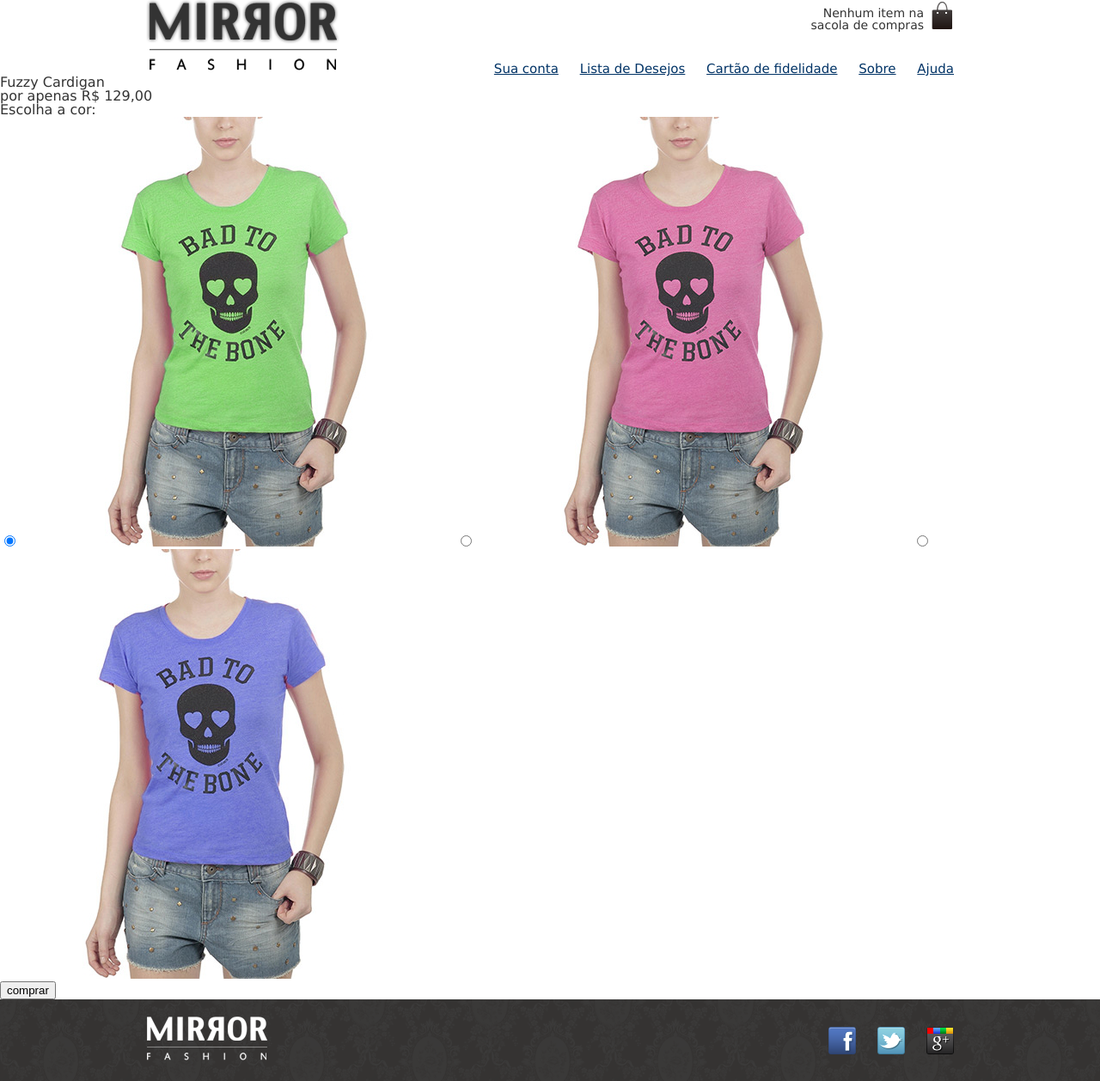
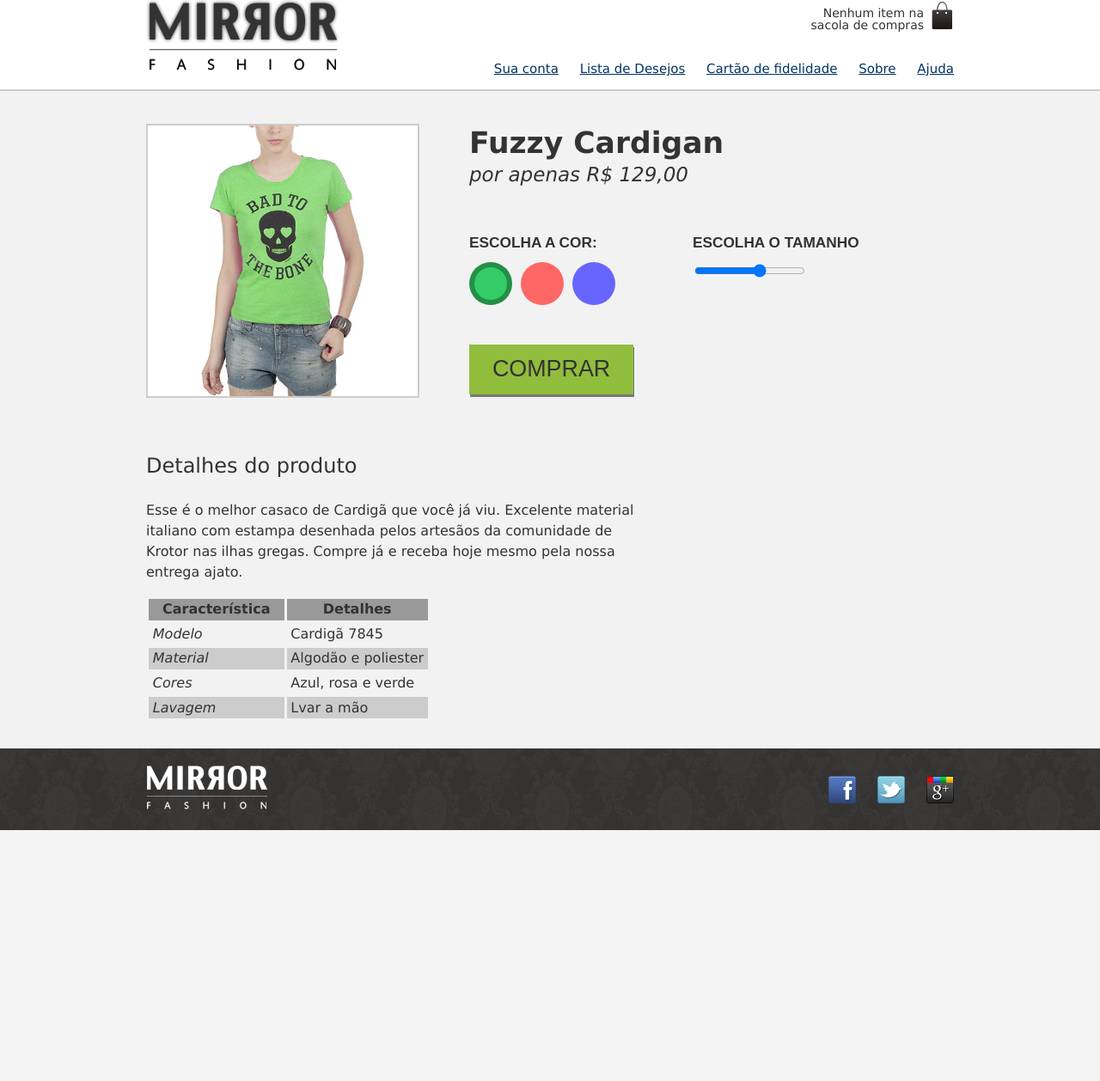
Before and after one commit to marciopalheta/front-end-sp, a PHP site: page /produto.php in a window 1280 px wide. Shown: the whole page at 86% size. After the commit the page ends 966 px from the top, so only its background shows below. Run offline with PHP 8.4, Linux system fonts and the light colour scheme.

Commit message:
fim da aula 7

```diff
--- /dev/null
+++ b/mirrorfashion/css/produto.css
@@ -0,0 +1,192 @@
+.cores label:after{
+	content: '';
+	display: block;
+
+	border-radius: 50%;
+	width:50px;
+	height:50px;
+}
+
+label[for=verde]:after{
+	background-color: #3c6;
+	left:0px;
+}
+
+label[for=rosa]:after{
+	background-color: #f66;
+	left:60px;
+}
+
+label[for=azul]:after{
+	background-color: #66f;
+	left:120px;
+}
+.cores input:checked + label:after{
+	border: 6px solid rgba(0,0,0,0.3);
+}
+
+.cores label:after{
+	-moz-box-sizing: border-box;
+	 	 box-sizing: border-box;
+}
+
+.cores input[type=radio]{
+	display:none;
+}
+
+.cores input:not(:checked)+label img{
+	display:none;
+}
+
+.cores label:after{
+	position:absolute;
+	top:30px;
+}
+
+.cores{
+	position:relative;
+	padding-top:80px;
+}
+
+.cores label img{
+	display:block;
+	max-width:100%;
+}
+
+.produto{
+	color:#333;
+	line-height: 1.3;
+	margin-top:2em;
+}
+
+.produto h1{
+	font-size:1.8em;
+	font-weight: bold;
+}
+
+.produto p{
+	font-size:1.2em;
+	font-style: italic;
+	margin-bottom: 1em;
+}
+
+.produto legend{
+	display:block;
+	font: bold 0.9em/2.5 Arial;
+	text-transform: uppercase;
+}
+
+.comprar{
+	background: #91bd3c;
+	border: none;
+	color: #333;
+
+	font-size: 1.4em;
+	text-transform: uppercase;
+
+	box-shadow: 01px 3px #777;
+
+	display: block;
+	padding: 0.5em 1em;
+	margin: 1em 0;
+}
+
+.cores label:after{
+	border: 6px solid rgba(0,0,0,0);
+	transition: 0.8s;
+}
+
+.cores label:hover:after{
+	border: 6px solid rgba(0,0,0,.5);
+}
+
+table{
+	border-spacing: 0.2em;
+	border-collapse: separate;
+}
+
+thead{
+	background-color: #999;
+}
+
+thead th{
+	font-weight:bold;
+	padding: 0.3em 1em;
+	text-align:center;
+}
+
+td{
+	padding: 0.3em;
+}
+
+tr:nth-child(2n){
+	background-color:#ccc;
+}
+
+td:first-child{
+	font-style: italic;
+}
+
+.produto-back{
+	background-color: #F2F2F2;
+	margin-top: 1em;
+	border-top: 2px solid #ccc;
+}
+
+.cores label img{
+	border: 2px solid #ccc;
+}
+
+@media(min-width:630px){
+	.produto{
+		position:relative;
+		padding-left: 40%;
+		font-size:1.2em;
+	}
+	.cores{
+		position:static;
+		padding:0;
+	}
+	.cores label img{
+		position: absolute;
+		top:0;
+		left:0;
+		max-width: 35%;
+		max-height: 100%;
+	}
+	.cores label:after{
+		position:static;
+		float:left;
+		margin-right:10px;
+	}
+	fieldset{
+		display:inline-block;
+		vertical-align:top;
+
+		margin:1em 0;
+		min-width:200px;
+		width:45%;
+	}
+}
+
+.detalhes{
+	padding: 2em 0;
+}
+
+.detalhes h2{
+	font-size:1.5em;
+	line-height:2;
+}
+
+.detalhes p{
+	margin: 1em 0;
+	font-size: 1em;
+	line-height:1.5;
+	max-width:36em;
+}
+
+@media(min-width: 500px){
+	.detalhes{
+		font.size:1.2em;
+	}
+}
--- a/mirrorfashion/produto.php
+++ b/mirrorfashion/produto.php
@@ -1,8 +1,11 @@
 <?php
 	$cabecalho_title = "Produto MF";
+	$cabecalho_css = '<link rel="stylesheet" href="css/produto.css"';
 	include("cabecalho.php");
 ?>
 
+<div class="produto-back">
+	<div class="container">
 		<div class="produto">
 			<h1>Fuzzy Cardigan</h1>
 			<p>por apenas R$ 129,00</p>
@@ -26,8 +29,47 @@
 					</label>
 				</fieldset>
 
+				<fieldset>
+					<legend>Escolha o tamanho</legend>
+					<input type="range" min="36" max="46" value="42" step="2" name="tamanho" id="tamanho">
+				</fieldset>
+
 				<input type="submit" class="comprar" value="comprar">
 			</form>
 		</div>
 
+		<div class="detalhes">
+			<h2>Detalhes do produto</h2>
+			<p>Esse é o melhor casaco de Cardigã que você já viu. Excelente material italiano com estampa desenhada pelos artesãos da comunidade de Krotor nas ilhas gregas. Compre já e receba hoje mesmo pela nossa entrega ajato.</p>
+
+			<table>
+				<thead>
+					<tr>
+						<th>Característica</th>
+						<th>Detalhes</th>
+					</tr>
+				</thead>
+				<tbody>
+					<tr>
+						<td>Modelo</td>
+						<td>Cardigã 7845</td>
+					</tr>
+					<tr>
+						<td>Material</td>
+						<td>Algodão e poliester</td>
+					</tr>
+					<tr>
+						<td>Cores</td>
+						<td>Azul, rosa e verde</td>
+					</tr>
+					<tr>
+						<td>Lavagem</td>
+						<td>Lvar a mão</td>
+					</tr>
+				</tbody>
+			</table>
+		</div>
+	</div>
+</div>
+
 <?php include("rodape.php");?>
```
Lines whose indentation alone changed are shown as unchanged.
